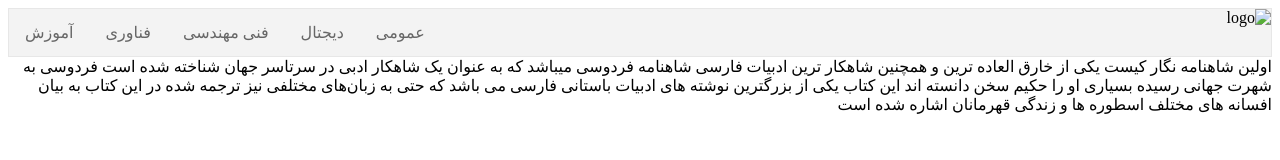
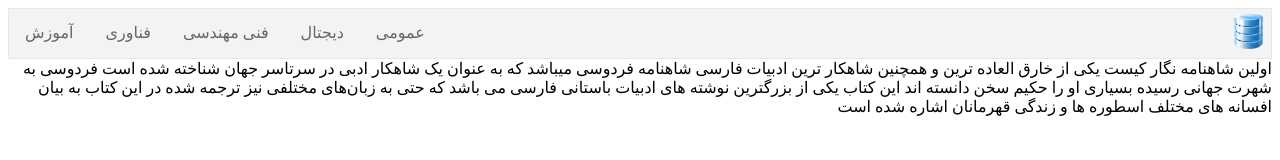
Before and after one commit to rahdata/rahdata.github.io, a plain HTML site: page آموزش/اولین شاهنامه نگار کیست.html in a window 1280 px wide. Drawn offline with Linux system fonts and the light colour scheme.

Commit message:
Add files via upload

```diff
--- a/آموزش/اولین شاهنامه نگار کیست.html
+++ b/آموزش/اولین شاهنامه نگار کیست.html
@@ -5,7 +5,7 @@
 	<title>اولین شاهنامه نگار کیست</title>
 	<meta name="keywords" content="اطلاعات ، آموزش">
 	<meta name="description" content="ارائه اطلاعات مورد نیاز کاربران">
-	<meta name="author" content="Ixoracoin">
+	<meta name="author" content="rahdata">
 	<meta http-equiv="X-UA-Compatible" content="IE=edge">
 	<meta name="viewport" content="width=device-width,initial-scale=1,maximum-scale=1">
 	<link rel="icon" href="https://raw.githubusercontent.com/rahdata/rahdata.github.io/main/rahdata.ico" type="image/x-icon">
@@ -35,7 +35,7 @@
 						<li><a href="#nfts" class="menu-links">فنی مهندسی</a></li>
 						<li><a href="#presale" class="menu-links">دیجتال</a></li>
 						<li><a href="#about" class="menu-links">عمومی</a></li>
-						<img href="https://rahdata.ir/" src="./img/rahdata free.png" alt="logo" height="45px">
+						<img href="https://rahdata.ir/" src="../img/rahdata free.png" alt="logo" height="45px">
 					</ul>
 				   </div>
 
```
